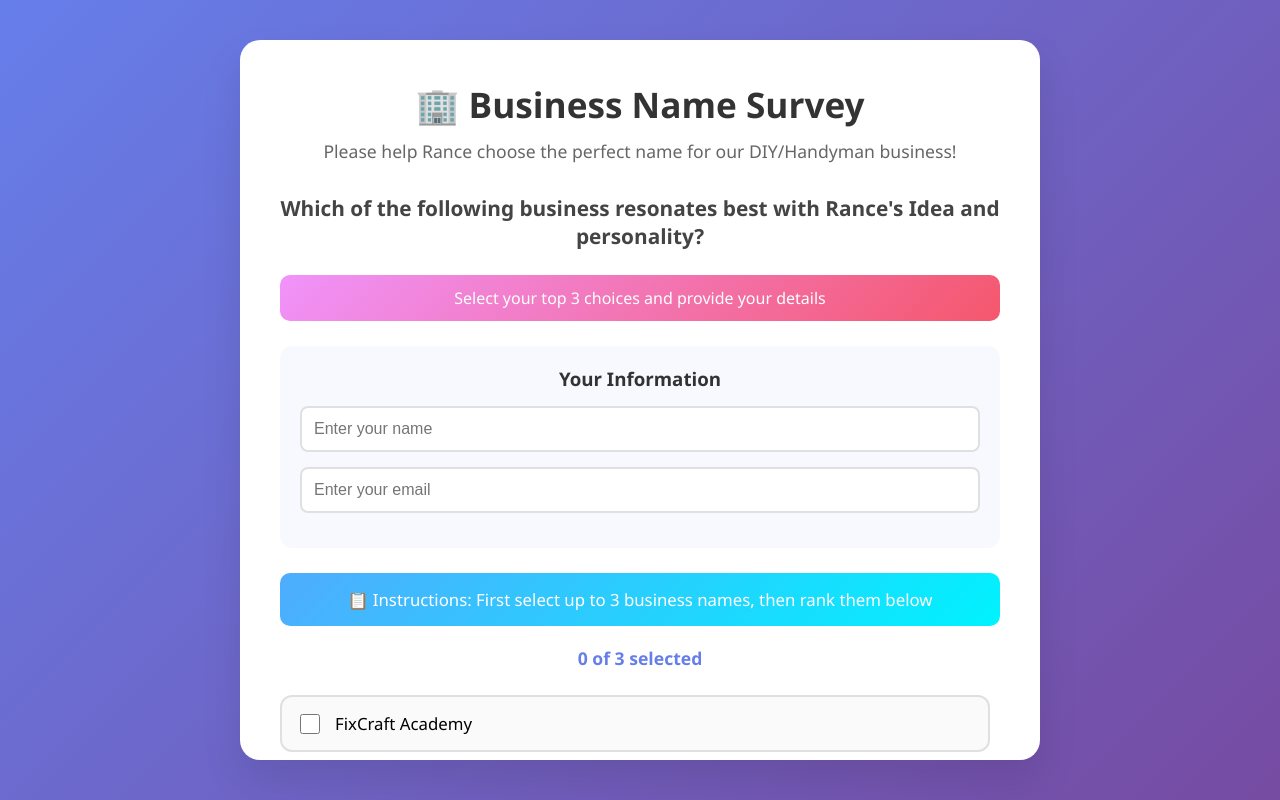
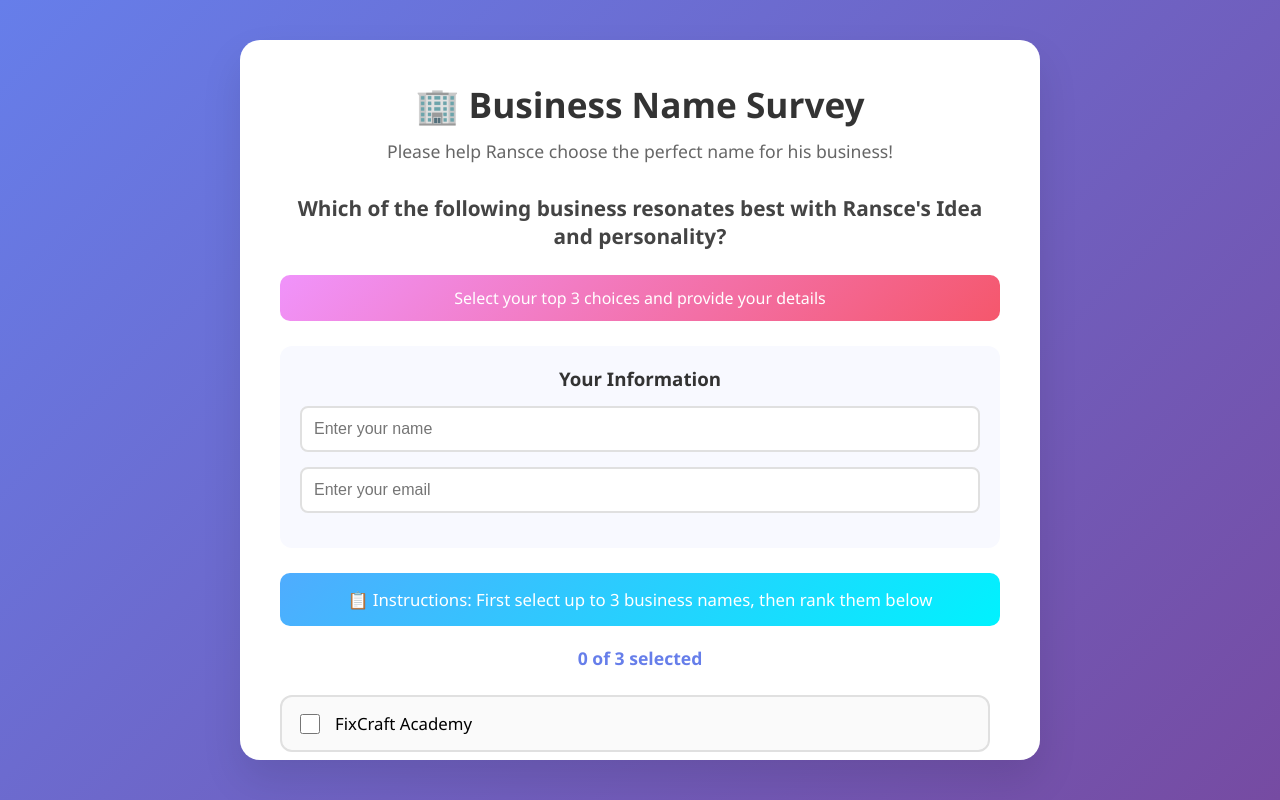
Before and after one commit to TH1R4N/Ransce, a plain HTML site: page index.html in a window 1280 px wide. Drawn offline with Linux system fonts and the light colour scheme.

Commit message:
Update index.html

```diff
--- a/index.html
+++ b/index.html
@@ -279,9 +279,9 @@
     <div class="poll-container">
         <div class="poll-form">
             <h1>🏢 Business Name Survey</h1>
-            <p class="poll-description">Please help Rance choose the perfect name for our DIY/Handyman business!</p>
+            <p class="poll-description">Please help Ransce choose the perfect name for his  business!</p>
 
-            <div class="question">Which of the following business resonates best with Rance's Idea and personality?</div>
+            <div class="question">Which of the following business resonates best with Ransce's Idea and personality?</div>
 
             <div class="selection-info">
                 Select your top 3 choices and provide your details
```
